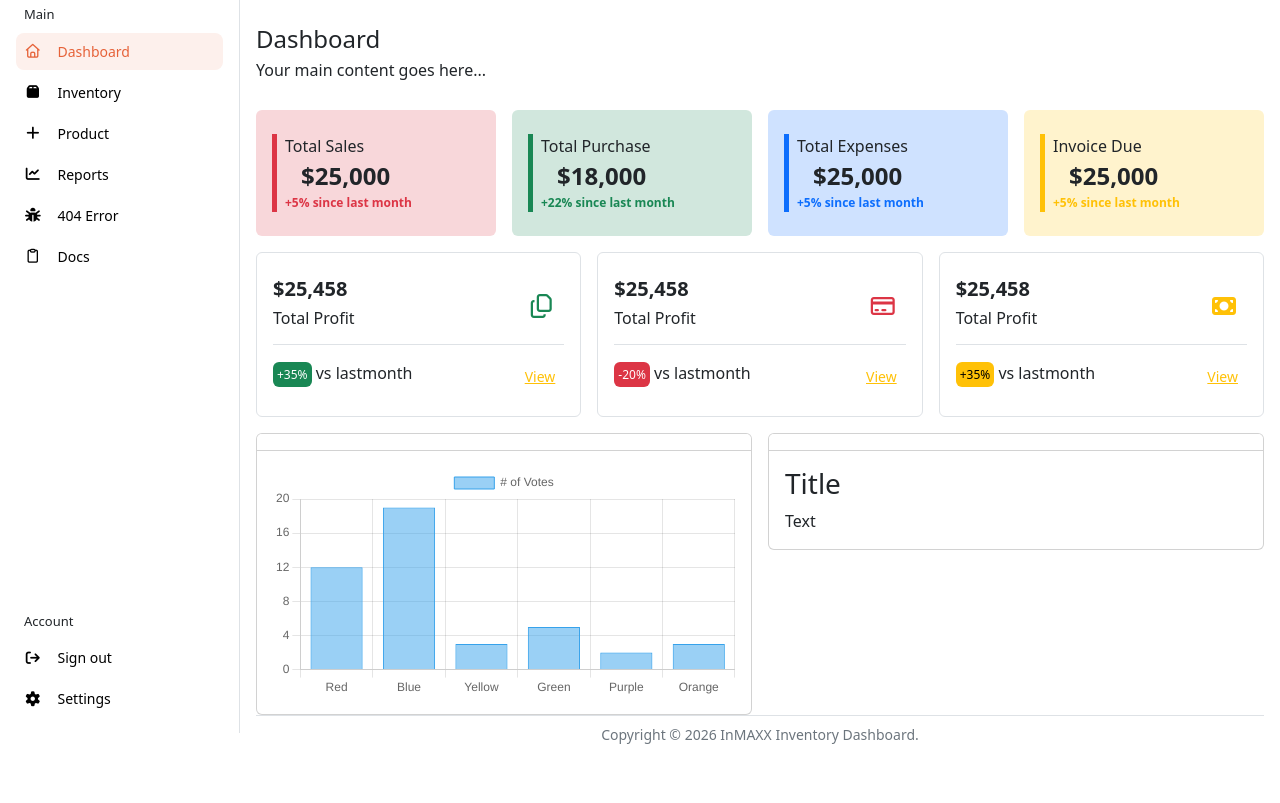
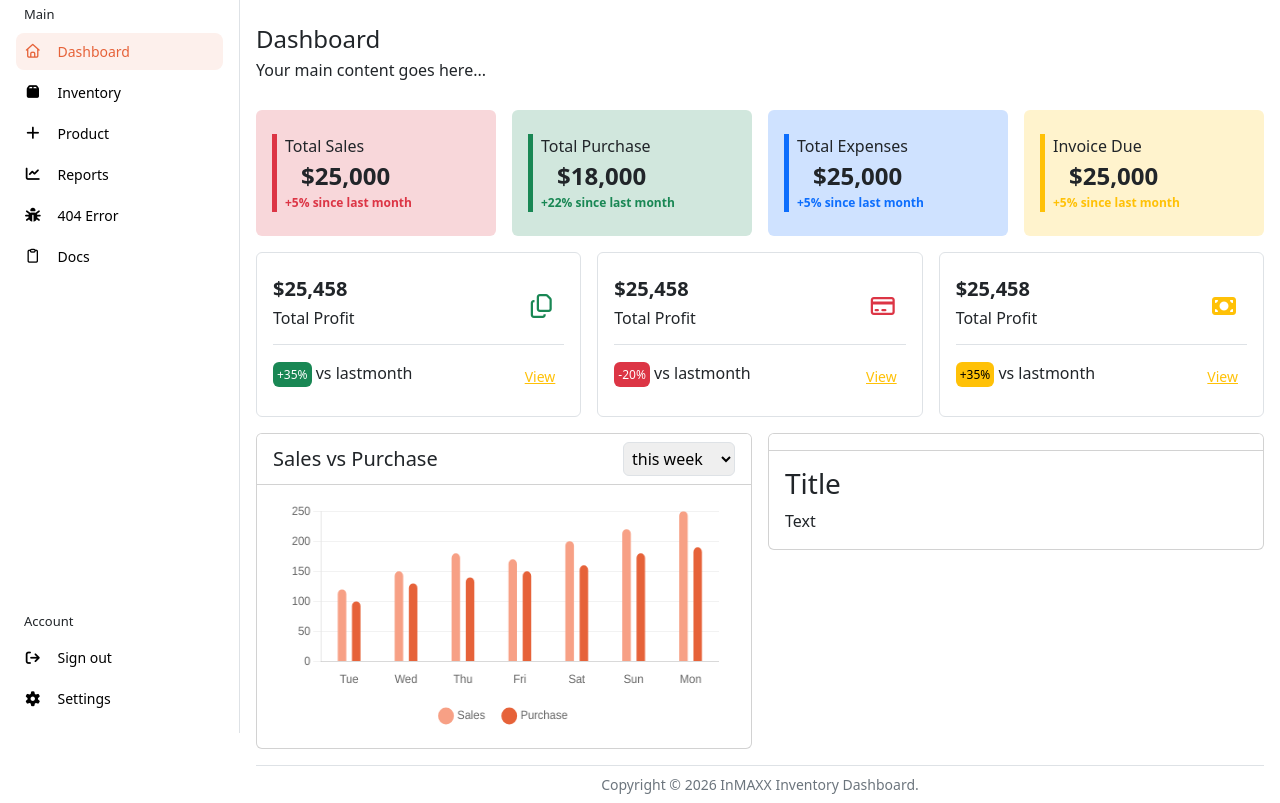
Before and after one commit to highjunesolution/admin-template-bootstrap5, a plain HTML site: page index.html in a window 1280 px wide. Shown: the part 67-870 px from the top of the page. Before the commit the page ends 820 px from the top, so only its background shows below. Drawn offline with nearby package versions, Linux system fonts and the light colour scheme.

Commit message:
update: chart.js

```diff
--- a/index.html
+++ b/index.html
@@ -32,7 +32,9 @@
     <style>
       #sidebar {
         width: 240px;
+        max-height: 100vh;
         transition: all ease-in-out 0.3s;
+        overflow-y: auto;
       }
 
       #sidebar .logo {
@@ -96,7 +98,7 @@
           top: 0;
           left: 0;
           transform: translateX(-100%);
-          z-index: 100;
+          z-index: 2000;
         }
         #sidebar.active {
           transform: translateX(0);
@@ -109,7 +111,7 @@
     <!-- Index Page -->
     <div class="d-flex min-vh-100 position-relative">
       <!-- Left Sidebar -->
-      <div class="d-flex flex-column vh-100 sticky-md-top" id="sidebar">
+      <div class="d-flex flex-column sticky-md-top" id="sidebar">
         <a
           href="#"
           class="border d-flex justify-content-start align-items-center px-3 gap-2 text-decoration-none logo"
@@ -261,7 +263,7 @@
         <!-- Main Content -->
         <main class="flex-fill position-relative">
           <div class="px-2 py-2 px-md-3 d-flex flex-column h-100">
-            <div class="flex-fill">
+            <div class="flex-fill pb-3">
               <!-- Index -->
               <div class="h-100 pt-4 d-flex flex-column gap-3" id="index-page">
                 <div class="lh-1">
@@ -435,16 +437,29 @@
                 </div>
 
                 <div class="row g-2 g-md-3">
-                  <div class="col-6">
+                  <div class="col-12 col-lg-6">
                     <div class="card">
-                      <div class="card-header bg-white"></div>
+                      <div
+                        class="card-header bg-white d-flex justify-content-between"
+                      >
+                        <h4 class="fs-5 my-auto">Sales vs Purchase</h4>
+                        <select
+                          class="border p-1 rounded"
+                          name="rangeDate"
+                          id="rangeDate"
+                        >
+                          <option value="week">this week</option>
+                          <option value="month">this month</option>
+                          <option value="year">this year</option>
+                        </select>
+                      </div>
                       <div class="card-body">
-                        <canvas id="myChart"></canvas>
+                        <canvas class="w-100 px-3" id="myChart"></canvas>
                       </div>
                     </div>
                   </div>
 
-                  <div class="col-6">
+                  <div class="col-12 col-lg-6">
                     <div class="card">
                       <div class="card-header bg-white"></div>
                       <div class="card-body">
@@ -467,7 +482,7 @@
           </div>
           <section
             id="offset"
-            class="d-none position-absolute top-0 w-100 h-100 bg-black bg-opacity-25"
+            class="d-none d-md-none position-absolute top-0 w-100 h-100 bg-black bg-opacity-25"
           ></section>
         </main>
         <!-- End of Main Content -->
@@ -574,27 +589,169 @@
     <!-- Chart.js Script -->
     <script>
       const ctx = document.getElementById("myChart");
+      const rawData = [
+        { date: "2026-02-03", sales: 120, purchase: 100 },
+        { date: "2026-02-04", sales: 150, purchase: 130 },
+        { date: "2026-02-05", sales: 180, purchase: 140 },
+        { date: "2026-02-06", sales: 170, purchase: 150 },
+        { date: "2026-02-07", sales: 200, purchase: 160 },
+        { date: "2026-02-08", sales: 220, purchase: 180 },
+        { date: "2026-02-09", sales: 250, purchase: 190 },
+      ];
 
-      new Chart(ctx, {
+      //   Week
+      function transformToWeek(data) {
+        return {
+          labels: data.map((item) =>
+            new Date(item.date).toLocaleDateString("en-US", {
+              weekday: "short",
+            }),
+          ),
+          sales: data.map((item) => item.sales),
+          purchase: data.map((item) => item.purchase),
+        };
+      }
+
+      //   Month
+      function transformToMonth(data) {
+        const weeks = {};
+
+        data.forEach((item) => {
+          const week = Math.ceil(new Date(item.date).getDate() / 7);
+
+          if (!weeks[week]) {
+            weeks[week] = { sales: 0, purchase: 0 };
+          }
+
+          weeks[week].sales += item.sales;
+          weeks[week].purchase += item.purchase;
+        });
+
+        return {
+          labels: Object.keys(weeks).map((w) => `Week ${w}`),
+          sales: Object.values(weeks).map((w) => w.sales),
+          purchase: Object.values(weeks).map((w) => w.purchase),
+        };
+      }
+
+      //   console.log("Week", transformToWeek(rawData))
+      //   console.log(
+      //     new Date().toLocaleDateString("en-US", {
+      //       weekday: "long",
+      //       year: "numeric",
+      //       month: "long",
+      //       day: "numeric",
+      //     }),
+      //   );
+
+      //   const dataSet = {
+      //     week: {
+      //       labels: ["Mon", "Tue", "Wed", "Thu", "Fri", "Sat", "Sun"],
+      //       sales: [120, 150, 180, 170, 200, 220, 250],
+      //       purchase: [100, 130, 140, 150, 160, 180, 190],
+      //     },
+      //     month: {
+      //       labels: ["Week1", "Week2", "Week3", "Week4"],
+      //       sales: [800, 950, 1100, 1200],
+      //       purchase: [700, 850, 900, 1000],
+      //     },
+      //   };
+
+      const dataSet = {
+        week: transformToWeek(rawData),
+        month: transformToMonth(rawData),
+      };
+
+      let chart;
+
+      const filterEl = document.getElementById("rangeDate");
+
+      filterEl.addEventListener("change", () => {
+        const val = filterEl.value;
+        renderChart(
+          dataSet[val].labels,
+          dataSet[val].sales,
+          dataSet[val].purchase,
+        );
+      });
+
+      // โหลดครั้งแรก
+      renderChart(
+        dataSet.week.labels,
+        dataSet.week.sales,
+        dataSet.week.purchase,
+      );
+
+      function renderChart(labels, salesData, purchaseData) {
+        if (chart) chart.destroy();
+
+        chart = new Chart(ctx, {
           type: "bar",
           data: {
-          labels: ["Red", "Blue", "Yellow", "Green", "Purple", "Orange"],
+            labels: labels,
             datasets: [
               {
-              label: "# of Votes",
-              data: [12, 19, 3, 5, 2, 3],
-              borderWidth: 1,
+                label: "Sales",
+                data: salesData,
+                backgroundColor: "#F7A085",
+                borderRadius: 8,
+                barPercentage: 0.6,
+                categoryPercentage: 0.5,
+              },
+              {
+                label: "Purchase",
+                data: purchaseData,
+                backgroundColor: "#E66239",
+                borderRadius: 8,
+                barPercentage: 0.6,
+                categoryPercentage: 0.5,
               },
             ],
           },
           options: {
+            responsive: true,
+            plugins: {
+              legend: {
+                position: "bottom",
+                labels: {
+                  usePointStyle: true,
+                  padding: 20,
+                },
+              },
+              tooltip: {
+                backgroundColor: "#000",
+                titleColor: "#fff",
+                bodyColor: "#fff",
+                padding: 10,
+                cornerRadius: 6,
+              },
+            },
+            animation: {
+              duration: 1000,
+              easing: "easeOutQuart",
+            },
             scales: {
               y: {
                 beginAtZero: true,
+                grid: {
+                  color: "rgba(0,0,0,0.05)",
+                },
+              },
+              x: {
+                grid: {
+                  display: false,
                 },
               },
             },
+            animation: {
+              duration: 1500,
+              y:{
+                from: 0
+              }
+            },
+          },
         });
+      }
     </script>
   </body>
 </html>
```
Lines whose indentation alone changed are shown as unchanged.
